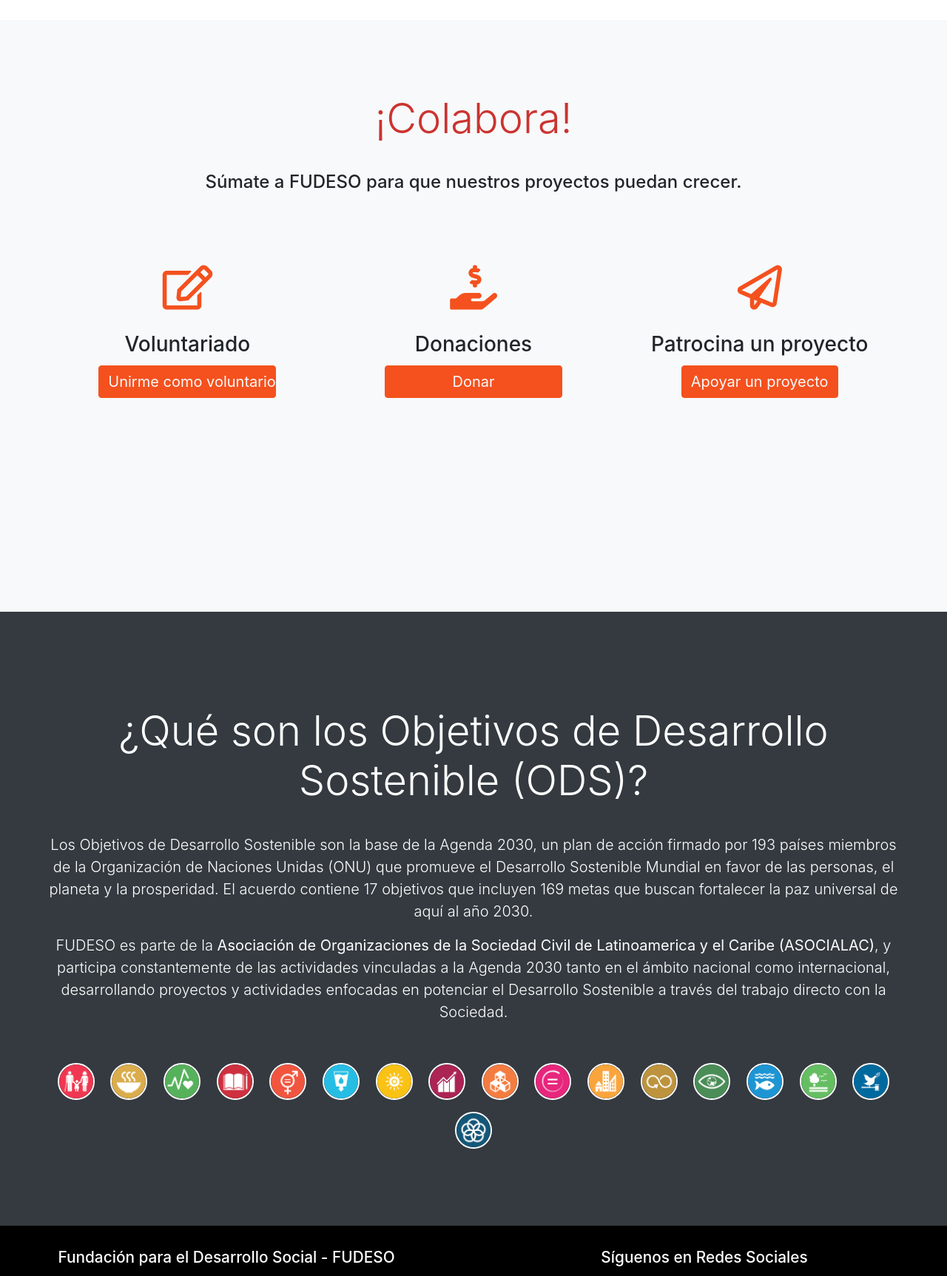
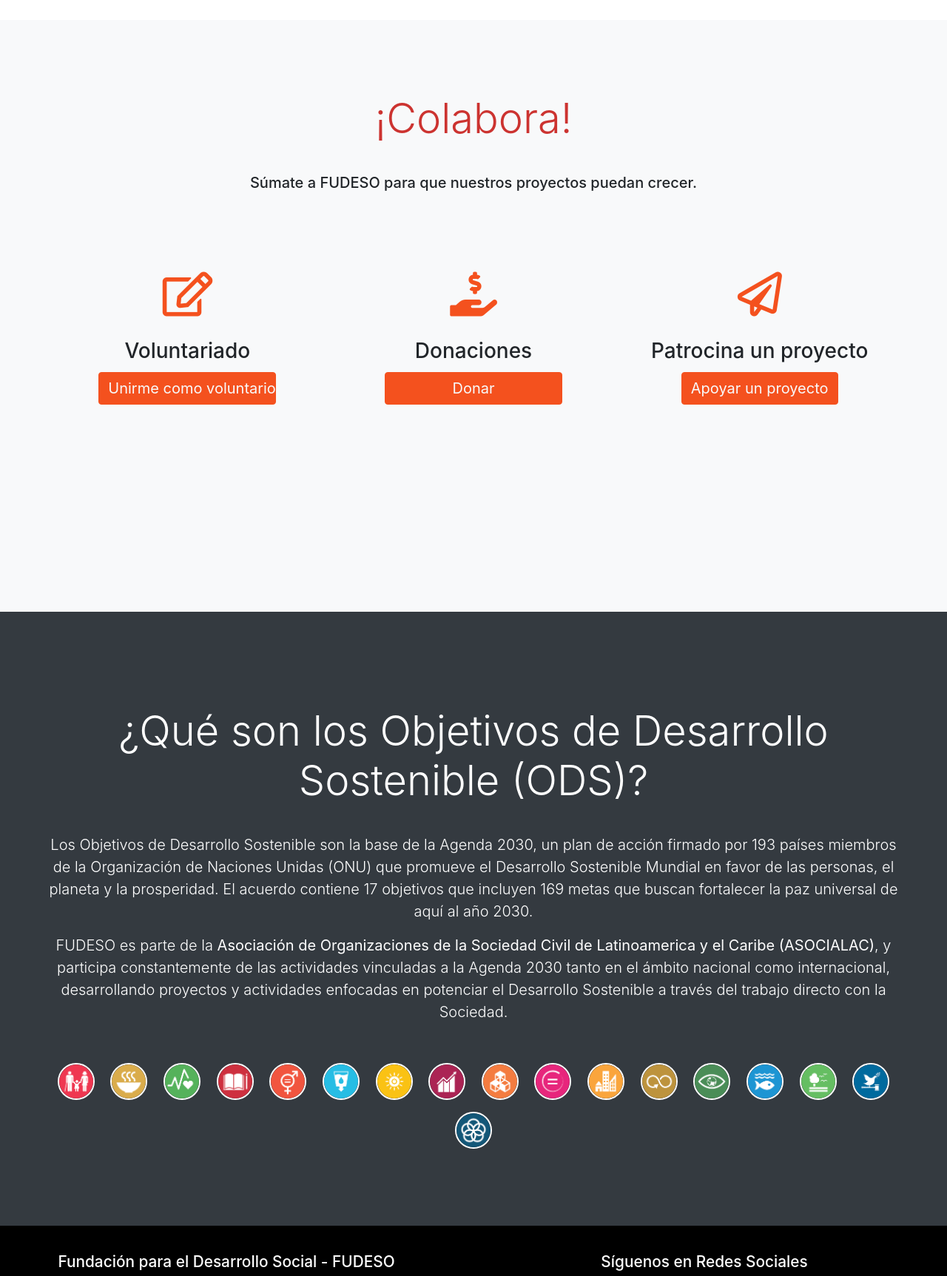
Before and after one commit to sorayasm/fudeso, a website: page index.html in a window 1280 px wide. Shown: the part 2207-3932 px from the top of the page at 74% size. Drawn offline with nearby package versions, Linux system fonts and the light colour scheme.

Commit message:
home css

```diff
--- a/index.html
+++ b/index.html
@@ -158,7 +158,7 @@
             <div class="col-12">
                 <h2 class="display-4 text-center animated text-primary">¡Colabora!</h2>
                 <br>
-                <h4>Súmate a FUDESO para que nuestros proyectos puedan crecer.</h4>
+                <p>Súmate a FUDESO para que nuestros proyectos puedan crecer.</p>
                 <div class="row">
                     <div class="col-12 col-md-4 col-lg-4 line">
                         <a href="src/volunteer.html"><i class="text-secondary far fa-edit fa-3x p-10" aria-hidden="true"></i></a>
--- a/src/css/main.scss
+++ b/src/css/main.scss
@@ -213,7 +213,7 @@
   padding-right: 3em !important;
   text-align: left;
   font-size: 1.3em;
-  margin: 15px auto;
+  margin: 1em auto;
 }
 
 @import "../../node_modules/bootstrap/scss/bootstrap";
```
Also changed, not shown: src/css/main.css.
